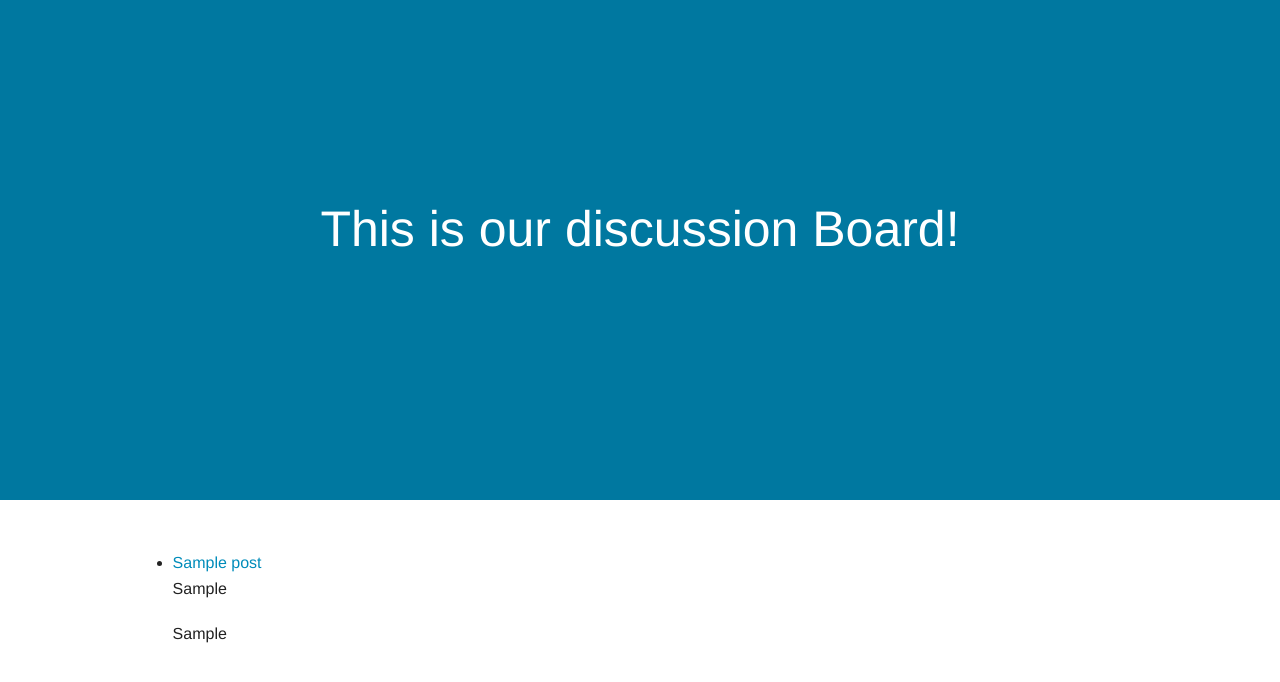
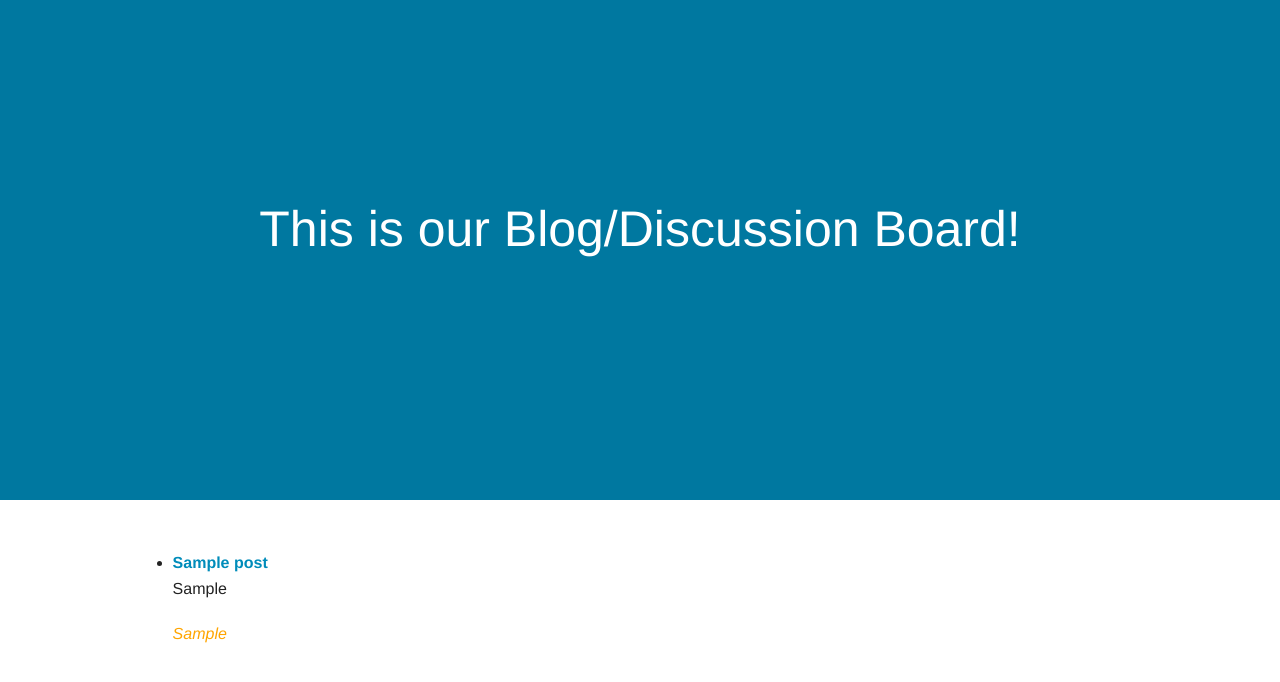
Before and after one commit to jaylenw/Simple_DiscussDB, a Django app: page / in a window 1280 px wide. Shown: the part 45-727 px from the top of the page. Run offline with Django 3.2, Linux system fonts and the light colour scheme; tables that the repository leaves empty hold one stand-in row (values such as "Sample post"); some libraries are stand-ins or nearby versions.

Commit message:
made visual adjustments

```diff
--- a/mysite/posts/templates/posts/detail.html
+++ b/mysite/posts/templates/posts/detail.html
@@ -20,12 +20,12 @@
 
       <h1>{{post.title}}</h1>
       <h6>Written by {{post.author}}</h6>
-      <img src="/media/{{post.image}}"
+      <div class="ourimage"><img src="/media/{{post.image}}"</div>
 
       <p>{{post.body|markdown}}</p>
       <!-- up above code allows text only to be displayed in markdown-->
 
-      <p>{{post.tag}}</p>
+      <div class="ourtags"><p>{{post.tag}}<p></div>
 
     </article>
   </div>
--- a/mysite/posts/templates/posts/index.html
+++ b/mysite/posts/templates/posts/index.html
@@ -6,7 +6,7 @@
 
 <div class="parallax-background">
   <div class="intro-text">
-    This is our discussion Board!
+    This is our Blog/Discussion Board!
     <p><i class="fi-arrow-down"></i></p>
   </div>
 </div>
@@ -18,9 +18,9 @@
   <div class="large-12 columns">
   <ul>
     {% for post in latest_post_list %}
-    <li><a href="/posts/{{ post.id }}/{{post.slug}}">{{ post.title }}</a>
+    <li><div class="ourtitle"><a href="/posts/{{ post.id }}/{{post.slug}}">{{ post.title }}</a></div>
       <p>{{post.synopsis}}</p>
-      <p>{{post.tag}}<p>
+      <div class="ourtags"><p>{{post.tag}}<p></div>
     </li>
     {% endfor %}
   </ul>
--- a/mysite/posts/templates/posts/paginator.html
+++ b/mysite/posts/templates/posts/paginator.html
@@ -8,20 +8,22 @@
 {% paginate paginator_post_list %}
 
 
-
+<div class="ourpaginatorspace">
 <div class="row">
   <div class="large-12 columns">
     <article>
 
       <ul>
         {% for post in paginator_post_list %}
-        <li><a href="/posts/{{ post.id }}/{{post.slug}}">{{ post.title }}</a>
+        <li><div class="ourtitle"><a href="/posts/{{ post.id }}/{{post.slug}}">{{ post.title }}</a></div>
           <p>{{post.synopsis}}</p>
+          <div class="ourtags"><p>{{post.tag}}<p></div>
         </li>
         {% endfor %}
       </ul>
     </article>
   </div>
+</div>
 </div>
 
 <div class="pagination-centered">
--- a/mysite/static/css/app.css
+++ b/mysite/static/css/app.css
@@ -24,3 +24,33 @@
   font-size: 20px;
   background-color: #fff;
 }
+
+.ourtags p {
+
+  color: orange;
+  font-style: italic;
+
+}
+
+.ourtitle a {
+
+  font-weight: bold;
+
+}
+
+.ourauthor{
+
+
+}
+
+.ourimage {
+
+  padding-top: auto;
+  padding-bottom: auto;
+
+}
+
+.ourpaginatorspace {
+
+  padding-top: 100px;
+}
```
